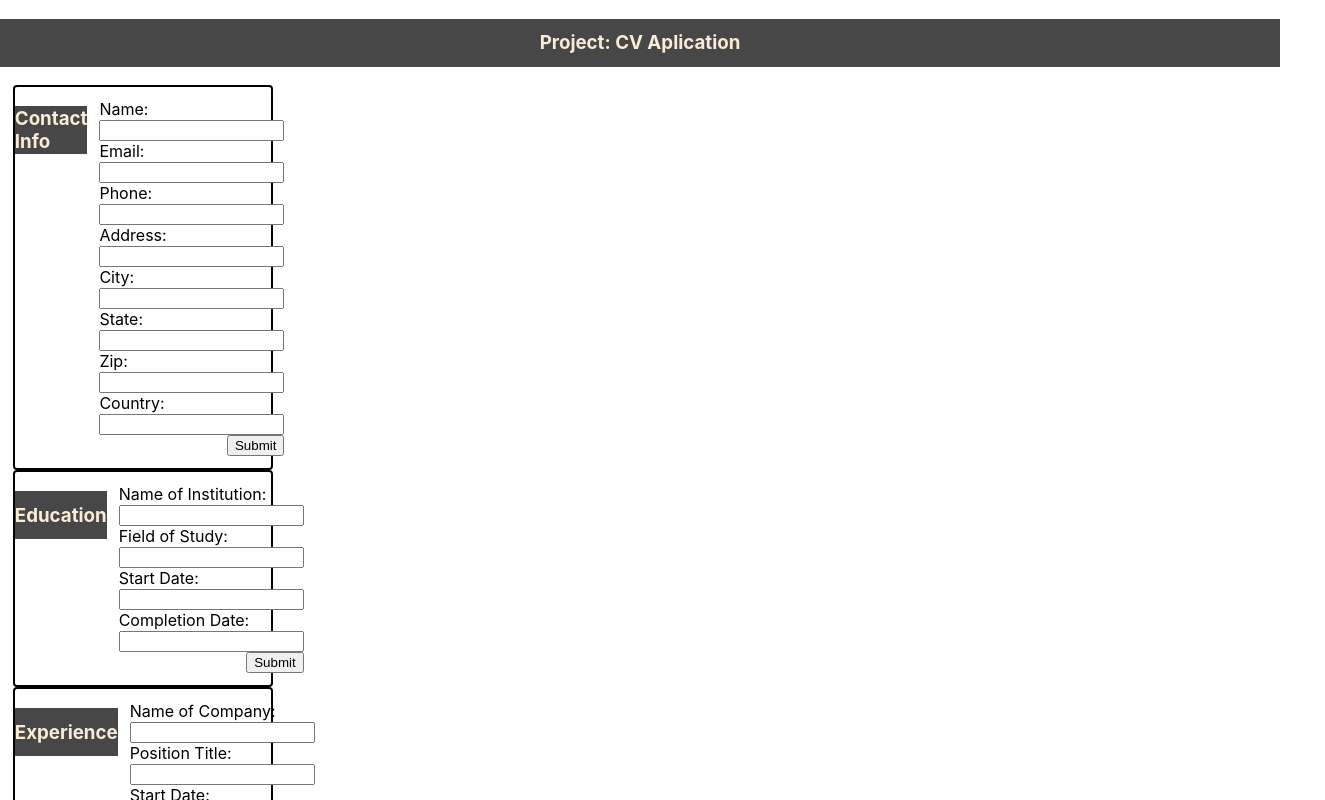
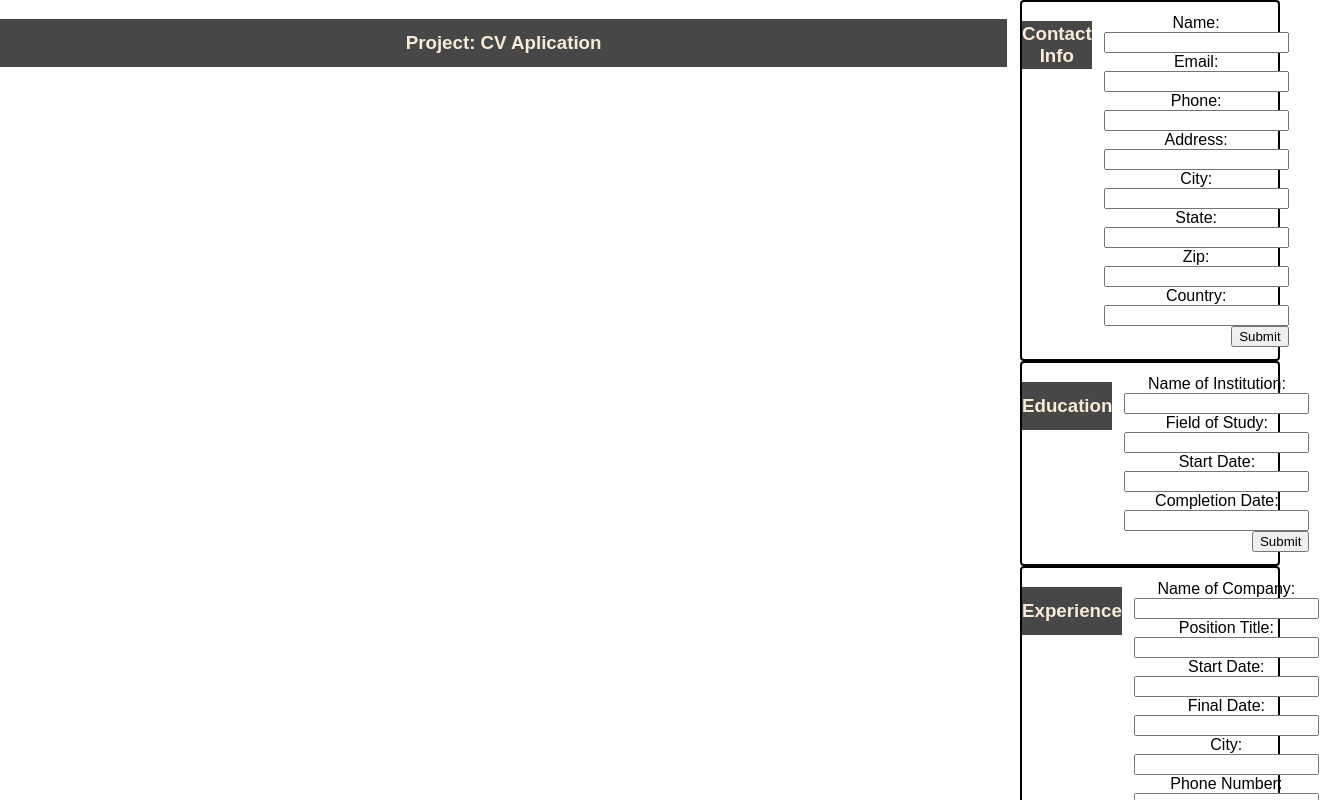
Before and after one commit to SalamanderCtesiphon/cv-project, a React (Create React App) app: page / in a window 1280 px wide. Shown: the top 800 px of the page, 1325 px wide, since content can reach past the window. Built offline with nearby package versions, Linux system fonts and the light colour scheme.

Commit message:
add style

```diff
--- a/src/App.css
+++ b/src/App.css
@@ -1,4 +1,22 @@
 .App {
+  margin: 0px;
+  padding: 0px;
+  font-family: Arial, Helvetica, sans-serif;
+
+}
+
+.gridContainer {
+  height: 100vh;
+  width: 100vw;
   text-align: center;
   display: grid;
+  grid-template-columns: repeat(20, 1fr);
+  grid-template-rows: repeat(20, 1fr);
 }
+
+.header {
+  grid-column-start: 1;
+  grid-column-end: 20;
+  grid-row-start: 1;
+  grid-row-end: 5;
+}
--- a/src/App.js
+++ b/src/App.js
@@ -1,13 +1,10 @@
 import React from "react";
-import Header from "./components/Header";
-import ContactInfo from "./components/ContactInfo";
-import Education from "./components/Education";
-import PracticalExperience from "./components/PracticalExperience";
 import Page from "./components/Page";
+import './App.css'
 
 class App extends React.Component {
     constructor(props) {
-        super();
+        super(props);
 
         this.state = {
 
@@ -15,11 +12,7 @@ class App extends React.Component {
     }
     render() {
         return (
-            <div>
-                <Header />
-                <ContactInfo />
-                <Education />
-                <PracticalExperience />
+            <div className="App">
                 <Page />
             </div>
         );
--- a/src/components/ContactInfo.js
+++ b/src/components/ContactInfo.js
@@ -19,7 +19,7 @@ class ContactInfo extends Component {
 
     render() {
         return (
-            <div className="inputForm">
+            <div className="inputForm gridItem">
                 <h3>Contact Info</h3>
                 <form>
                     <label>
--- a/src/components/Education.js
+++ b/src/components/Education.js
@@ -16,7 +16,7 @@ class Education extends Component {
 
     render() {
         return (
-            <div className="inputForm">
+            <div className="inputForm gridItem">
                 <h3>Education</h3>
                 <form>
                     <label>
--- a/src/components/Header.js
+++ b/src/components/Header.js
@@ -4,7 +4,7 @@ import '../styles/Header.css';
 
 const Header = () => {
     return (
-        <header>
+        <header className="header gridItem">
         <h3>Project: CV Aplication</h3>
         </header>
     );
--- a/src/components/Page.js
+++ b/src/components/Page.js
@@ -1,9 +1,19 @@
 import React, { Component } from 'react'
+import Header from './Header'
+import ContactInfo from './ContactInfo'
+import Education from './Education'
+import PracticalExperience from './PracticalExperience'
+import '../App.css'
 
 export class Page extends Component {
   render() {
     return (
-      <div>Page</div>
+      <div className='gridContainer'>
+        <Header />
+        <ContactInfo />
+        <Education />
+        <PracticalExperience />
+      </div>
     )
   }
 }
--- a/src/components/PracticalExperience.js
+++ b/src/components/PracticalExperience.js
@@ -18,7 +18,7 @@ class PracticalExperience extends Component {
 
     render() {
         return (
-            <div className="inputForm">
+            <div className="inputForm gridItem">
                 <h3>Experience</h3>
                 <form>
                     <label>
```
